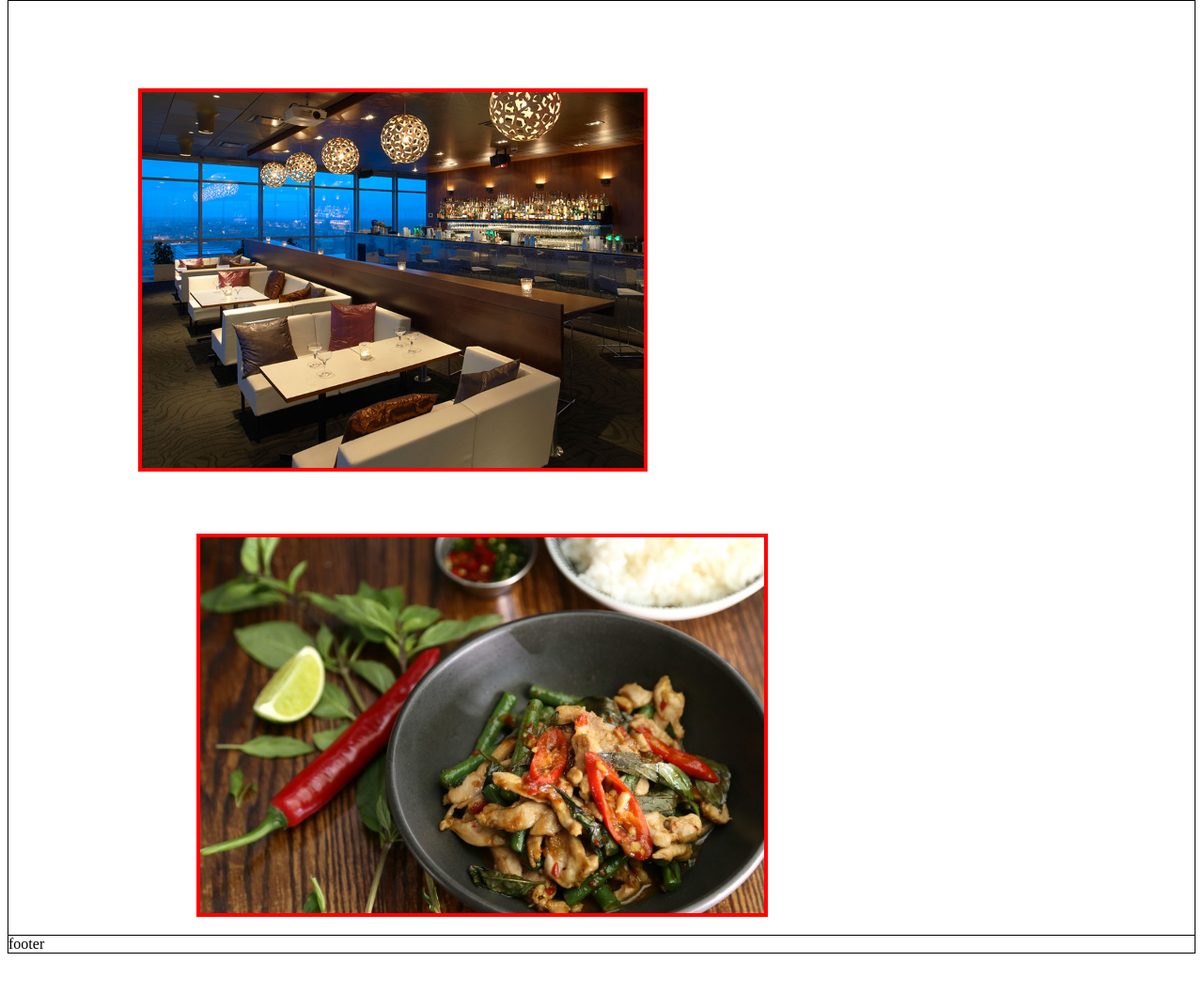
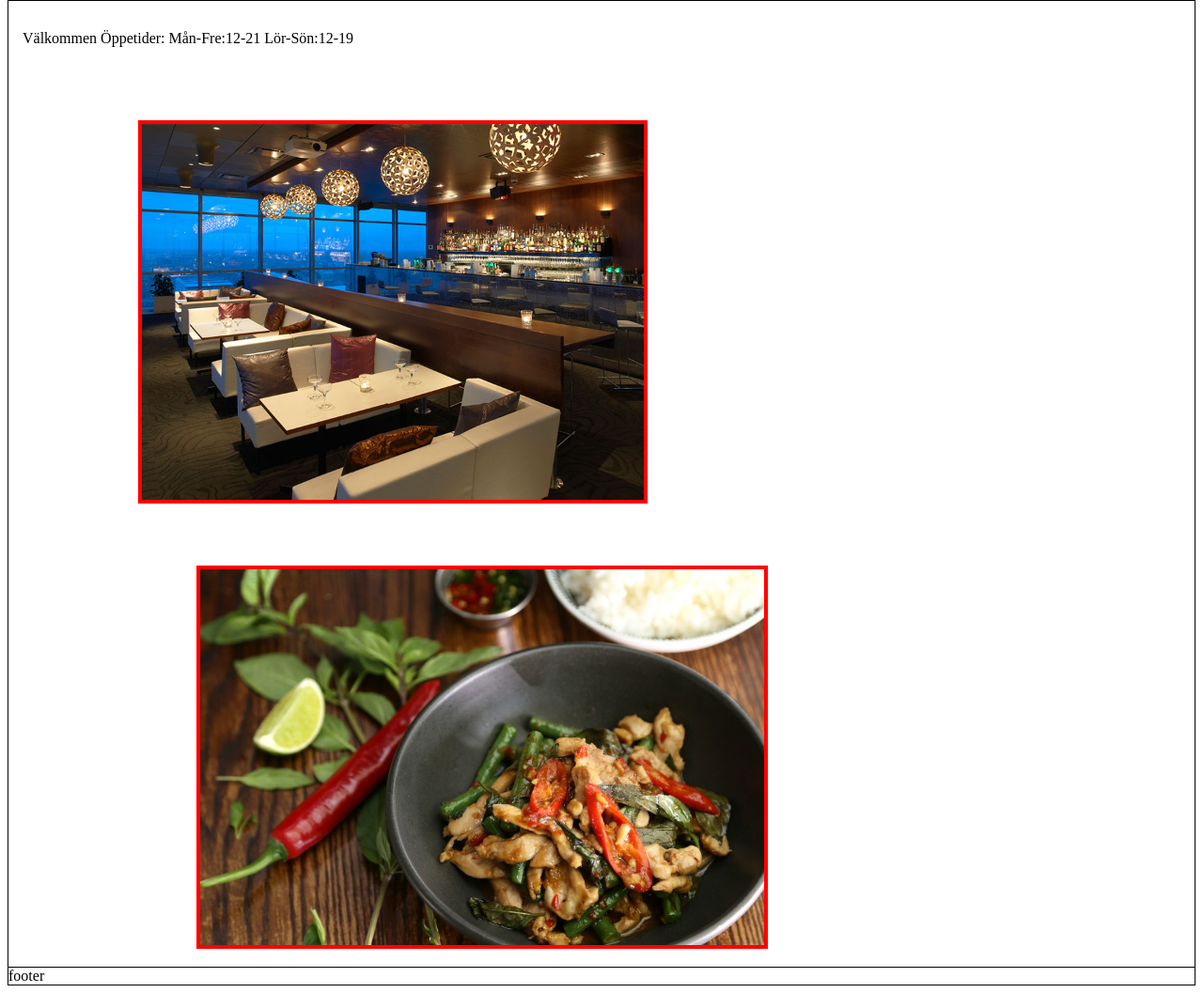
Before and after one commit to Simonbackman/Slutprojekt, a PHP site: page / in a window 1280 px wide; the page is wider, and only the part inside the window is pictured. Shown: the part 274-1331 px from the top of that part at 94% size. Before the commit the page ends 1289 px from the top of that part, so only its background shows below. Run offline with PHP 8.4, Linux system fonts and the light colour scheme.

Commit message:
Välkommen+Öppetider

```diff
--- a/index.php
+++ b/index.php
@@ -17,7 +17,11 @@
             <a href="contact.php"><div class="nav_item">Kontaktinformation</div></a>
         </nav>
         <Section class="section">
-            <p></p>
+            <p>Välkommen
+
+            Öppetider:
+                Mån-Fre:12-21
+                Lör-Sön:12-19</p>
 
 
 
```
